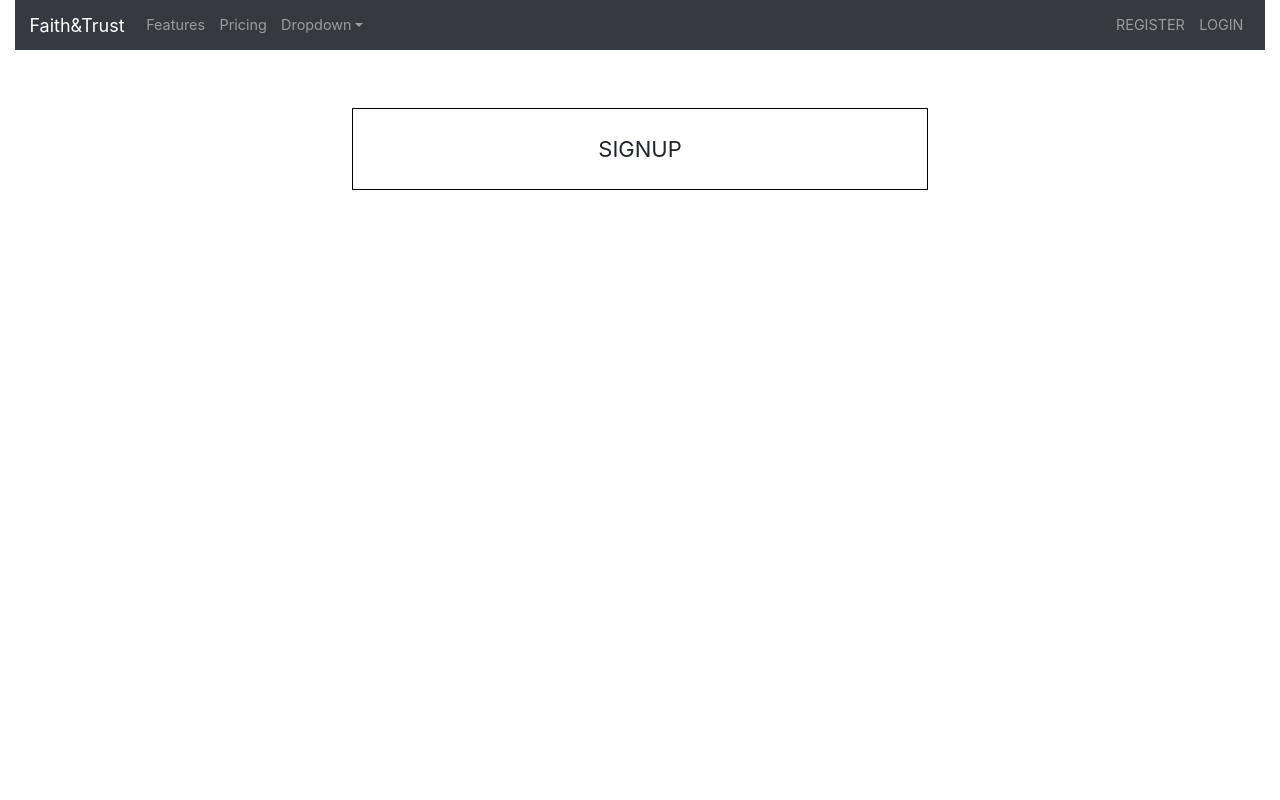
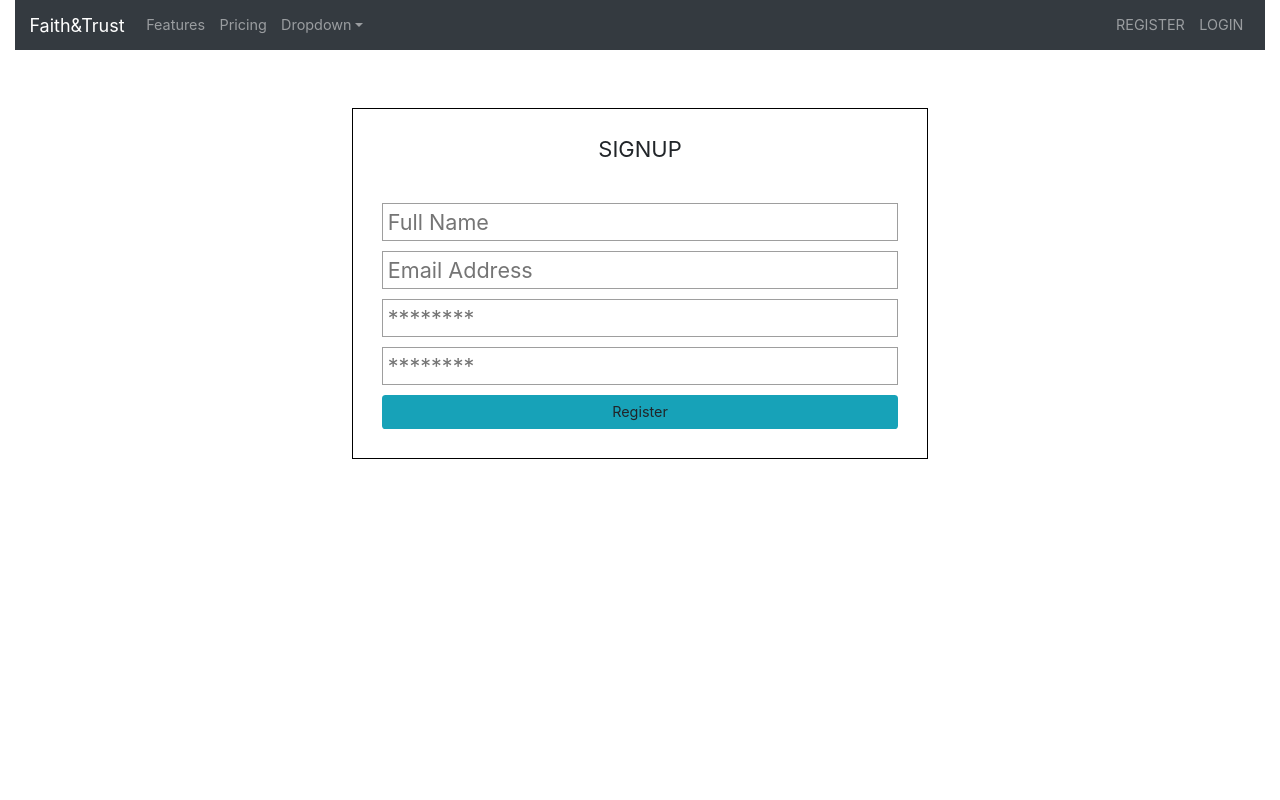
Before and after one commit to ClaytonSiby/Ecommerce-Website, a React (Create React App) app: page /registration in a window 1280 px wide. Shown: the top 800 px of the page. Built offline with nearby package versions, Linux system fonts and the light colour scheme; no server answers.

Commit message:
Add the Signup page & its corresponding styles

```diff
--- a/src/components/Forms/FormInput/styles.scss
+++ b/src/components/Forms/FormInput/styles.scss
@@ -0,0 +1,14 @@
+.formRow {
+
+    input {
+        display: block;
+        width: 100%;
+        padding: 5px;
+        margin: 10px auto;
+        line-height: 1;
+        font-size: 1.5rem;
+        border: 1px solid #9e9e9e;
+        outline: none;
+        font-weight: 400;
+    }
+}
--- a/src/components/SignUp/index.js
+++ b/src/components/SignUp/index.js
@@ -1,13 +1,79 @@
 import React, { Component } from 'react'
-import './styles.scss';
+import FormInput from './../Forms/FormInput'
+import Button from './../Forms/Button'
+import './styles.scss'
+
+const initialState = {
+  displayName: '',
+  email: '',
+  password: '',
+  confirmPassword: ''
+}
 
 class SignUp extends Component {
+  constructor (props) {
+    super(props)
+
+    this.state = {
+      ...initialState
+    }
+
+    this.handleChange = this.handleChange.bind(this)
+  }
+
+  handleChange (e) {
+    const { name, value } = e.target
+
+    this.setState({
+      [name]: value
+    })
+  }
+
   render () {
+    const { displayName, email, password, confirmPassword } = this.state
     return (
       <div className='signup'>
         <div className='wrap'>
           <h2>SignUp</h2>
-          <form></form>
+          <div className="formWrap">
+          <form>
+            <FormInput
+              type='text'
+              name='displayName'
+              value={displayName}
+              onChange={this.handleChange}
+              placeholder='Full Name'
+            />
+
+            <FormInput
+              type='email'
+              name='password'
+              value={email}
+              onChange={this.handleChange}
+              placeholder='Email Address'
+            />
+
+            <FormInput
+              type='password'
+              name='password'
+              value={password}
+              onChange={this.handleChange}
+              placeholder='********'
+            />
+
+            <FormInput
+              type='password'
+              name='password'
+              value={confirmPassword}
+              onChange={this.handleChange}
+              placeholder='********'
+            />
+
+            <Button type="submit">
+              Register
+            </Button>
+          </form>
+          </div>
         </div>
       </div>
     )
--- a/src/components/SignUp/styles.scss
+++ b/src/components/SignUp/styles.scss
@@ -18,5 +18,9 @@
             width: 100%;
             margin: 0 auto;
         }
+
+        .formWrap {
+            margin: 3rem auto 0;
+        }
     }
 }
```
